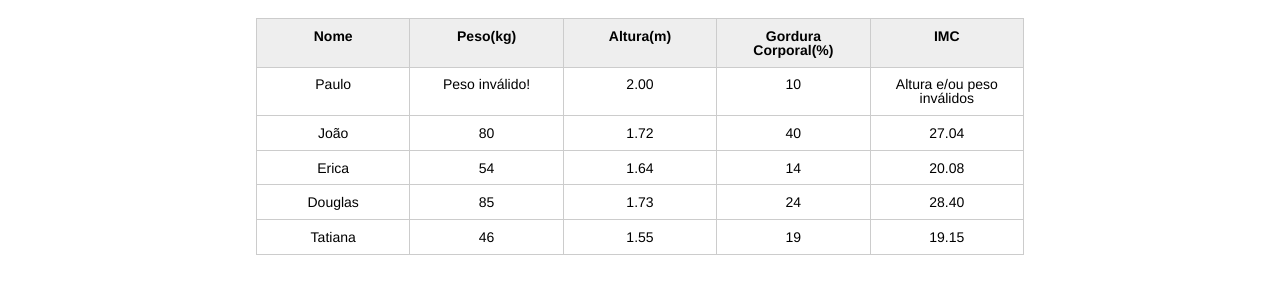
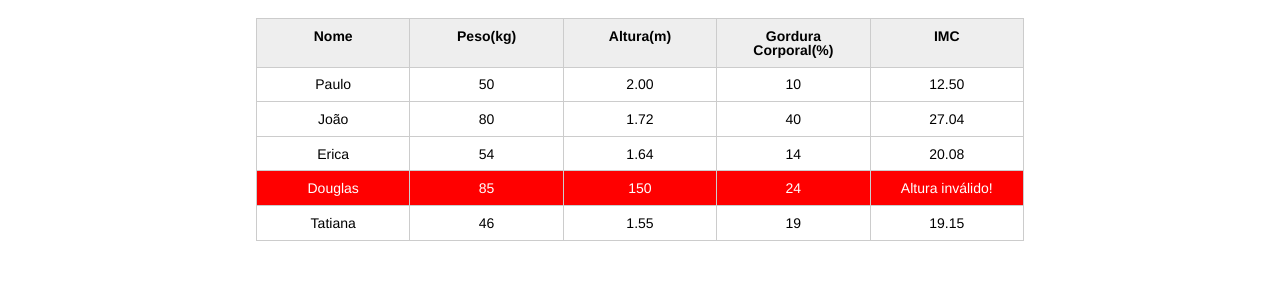
Before and after one commit to Alzemiro/Alura-JS, a plain HTML site: page introducao-javascript/index.html in a window 1280 px wide. Shown: the part 123-416 px from the top of the page. Drawn offline with Linux system fonts and the light colour scheme.

Commit message:
Alura aula

```diff
--- a/introducao-javascript/css/index.css
+++ b/introducao-javascript/css/index.css
@@ -1,49 +1,50 @@
-*{
+* {
     box-sizing: border-box;
 }
 
-body{
+body {
     font-family: "Helvetica Neue", "Helvetica", Helvetica, Arial, sans-serif;
     font-size: 14px;
 }
 
-header{
+header {
     background-color: #333;
     height: 3em;
     color: #FFF;
     margin-bottom: 1em;
 }
 
-header h1{
+header h1 {
     font-size: 2em;
-	display:inline-block;
-	vertical-align:	middle;
-}
-header h2{
-	font-size: 2em;
-	display:inline-block;
-	vertical-align:	middle;
+    display: inline-block;
+    vertical-align: middle;
 }
 
-header .container:before{
-	content: '';
-	display:inline-block;
-	height: 100%;
-	vertical-align:	middle;
+header h2 {
+    font-size: 2em;
+    display: inline-block;
+    vertical-align: middle;
 }
 
-.container{
+header .container:before {
+    content: '';
+    display: inline-block;
+    height: 100%;
+    vertical-align: middle;
+}
+
+.container {
     width: 60%;
     height: 100%;
     margin: 0 auto;
 }
 
-section{
+section {
     margin: 2em 0;
     overflow: hidden;
 }
 
-section h2{
+section h2 {
     font-size: 3em;
     display: block;
     padding-bottom: .5em;
@@ -51,32 +52,32 @@ section h2{
     margin-bottom: .5em;
 }
 
-table{
+table {
     width: 100%;
-	margin-bottom : .5em;
+    margin-bottom: .5em;
     table-layout: fixed;
-
 }
 
-td, th {
+td,
+th {
     padding: .7em;
     margin: 0;
     border: 1px solid #ccc;
     text-align: center;
 }
 
-th{
+th {
     font-weight: bold;
     background-color: #EEE;
 }
 
-label{
+label {
     color: #555;
     display: block;
     margin-bottom: .2em;
 }
 
-.campo{
+.campo {
     margin: 0;
     padding-bottom: 1em;
     width: 100%;
@@ -85,18 +86,18 @@ label{
     width: 100%;
 }
 
-.campo-medio{
+.campo-medio {
     display: inline-block;
     padding-right: .5em;
 }
 
-.grupo{
+.grupo {
     width: 32%;
     display: inline-block;
     padding: 10px 0px;
 }
 
-button{
+button {
     padding: .5em 2em;
     border: 0;
     border-bottom: 3px solid;
@@ -105,30 +106,34 @@ button{
     margin: 0;
     margin-top: -3px;
     color: #fff;
-	background-color:#0c8cd3;
+    background-color: #0c8cd3;
     border-color: #04324c;
     width: 20%;
     display: block;
     clear: both;
     margin: 10px 0px;
-
 }
 
-button:active{
-	margin-top:0px;
+button:active {
+    margin-top: 0px;
     border: 0;
 }
 
-button[disabled=disabled], button:disabled {
+button[disabled=disabled],
+button:disabled {
     background-color: gray;
     border-color: darkgray;
-
 }
 
-.adicionar-paciente{
+.adicionar-paciente {
     margin-top: 30px;
 }
 
-.campo-invalido{
+.campo-invalido {
     border: 1px solid red;
 }
+
+.paciente-invalido {
+    background-color: red;
+    color: white;
+}
--- a/introducao-javascript/index.html
+++ b/introducao-javascript/index.html
@@ -33,7 +33,7 @@
                 <tbody id="tabela-pacientes">
                     <tr class="paciente">
                         <td class="info-nome">Paulo</td>
-                        <td class="info-peso">10000</td>
+                        <td class="info-peso">50</td>
                         <td class="info-altura">2.00</td>
                         <td class="info-gordura">10</td>
                         <td class="info-imc">0</td>
@@ -58,7 +58,7 @@
                     <tr class="paciente">
                         <td class="info-nome">Douglas</td>
                         <td class="info-peso">85</td>
-                        <td class="info-altura">1.73</td>
+                        <td class="info-altura">150</td>
                         <td class="info-gordura">24</td>
                         <td class="info-imc">0</td>
                     </tr>
--- a/introducao-javascript/js/principal.js
+++ b/introducao-javascript/js/principal.js
@@ -19,20 +19,22 @@ for (var i = 0; i < pacientes.length; i++) {
 
     if (peso <= 0 || peso >= 1000) {
         console.log("Peso inválido!");
-        tdPeso.textContent = "Peso inválido!";
+        tdIMC.textContent = "Peso inválido!";
         pesoEhValido = false;
+        paciente.classList.add("paciente-invalido");
+
     }
 
-    if (altura <= 0 || altura > 3) {
+    if (altura <= 0 || altura >= 3) {
         console.log("Altura inválido!");
-        tdAltura.textContent = "Altura inválido!";
-        alturaEhValido = false;
+        tdIMC.textContent = "Altura inválido!";
+        alturaEhValida = false;
+        paciente.classList.add("paciente-invalido");
     }
 
     if (alturaEhValida && pesoEhValido) {
         var imc = peso / (altura * altura); // 100 / (2 * 2) ---> 100 / 4 ---> 25
         tdIMC.textContent = imc.toFixed(2);
-    } else {
-        tdIMC.textContent = "Altura e/ou peso inválidos";
+
     }
 }
```
Lines whose indentation alone changed are shown as unchanged.
